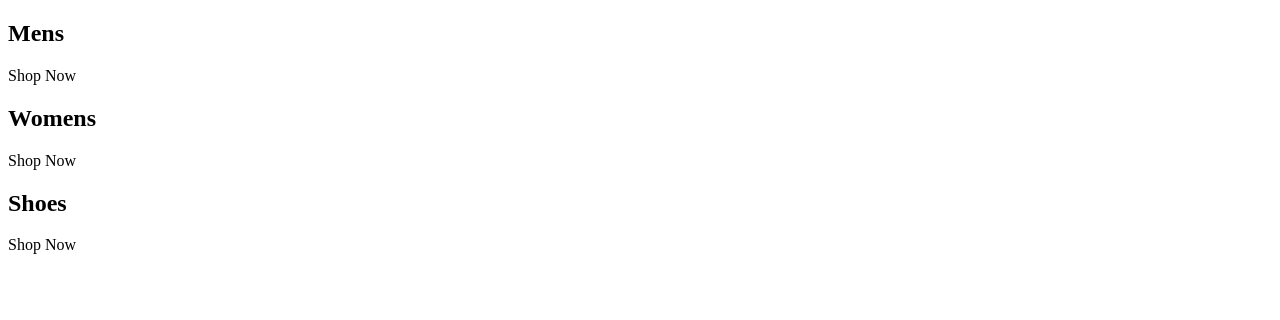
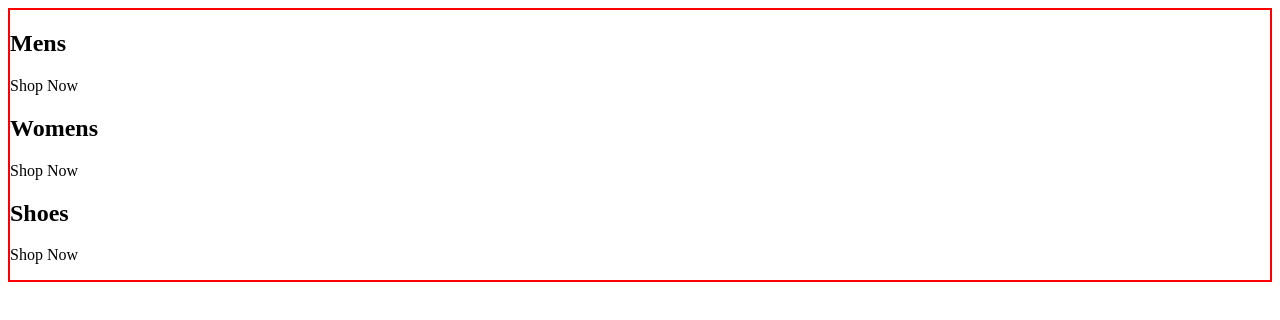
Before and after one commit to robertyen2023/react-ec-website, a React (Create React App) app: page / in a window 1280 px wide. Shown: the top 320 px of the page. Built offline with nearby package versions, Linux system fonts and the light colour scheme.

Commit message:
Add App.scss and make sure it works

```diff
--- a/src/App.js
+++ b/src/App.js
@@ -1,3 +1,5 @@
+import './App.scss';
+
 const App = () => {
   const categoriesData = [
     {
--- /dev/null
+++ b/src/App.scss
@@ -0,0 +1,3 @@
+.categories-container {
+    border: 2px solid red;
+}
```
